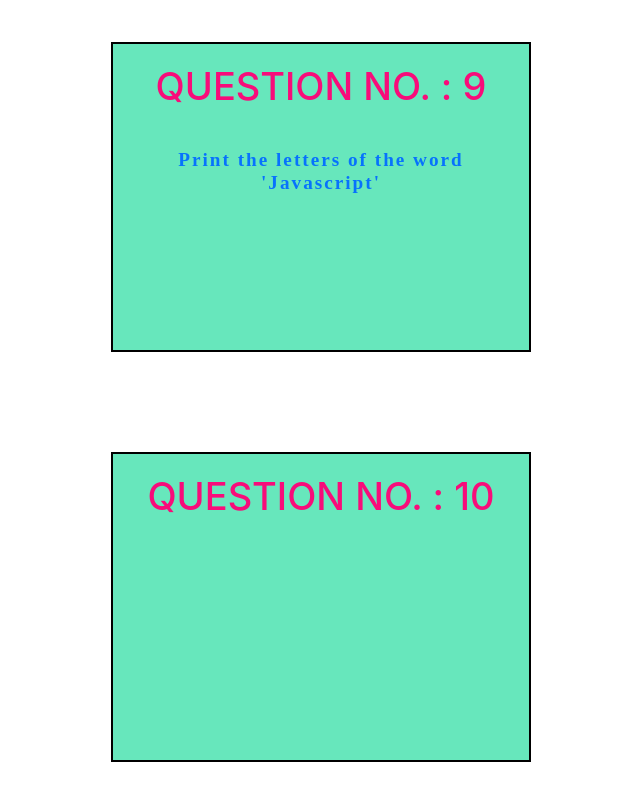
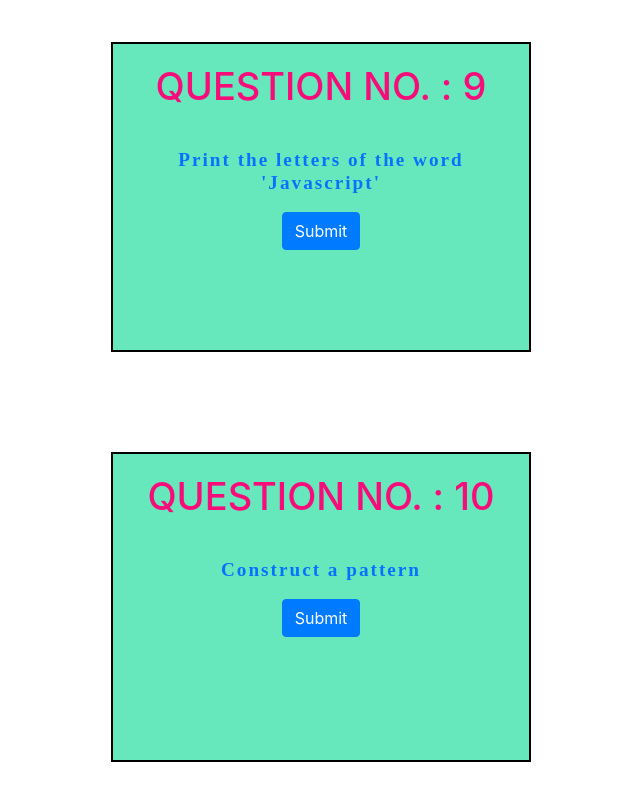
Before and after one commit to KrishnaVenu/Exercises-of-JS, a plain HTML site: page VCA 4/index.html in a window 1280 px wide. Shown: the part 3248-4048 px from the top of the page, without its empty margins (324-964 px from the left). Drawn offline with nearby package versions, Linux system fonts and the light colour scheme.

Commit message:
Update index.html

```diff
--- a/VCA 4/index.html
+++ b/VCA 4/index.html
@@ -39,7 +39,7 @@
   <div class="mywork">
     <h1>QUESTION NO. : 4</h1>
     <h4>Find the sum of squares of an array</h4>
-    <button type="check"id="button"onclick="sum_sq(array);"class="btn btn-primary">Check</button>
+    <button type="check"id="button"onclick="sum_sq();"class="btn btn-primary">Check</button>
   </div>
 </div>
 <div class="container">
@@ -82,12 +82,14 @@
     <div class="mywork">
       <h1>QUESTION NO. : 9</h1>
 <h4>Print the letters of the word 'Javascript'</h4>
+        <button type="submit"id="myBtn"class="btn btn-primary">Submit</button>
     </div>
   </div>
   <div class="container">
     <div class="mywork">
       <h1>QUESTION NO. : 10</h1>
-<h4></h4>
+<h4>Construct a pattern </h4>
+<button type="submit"id="myBtn2"class="btn btn-primary">Submit</button>
     </div>
   </div>
 <script src="https://code.jquery.com/jquery-3.4.1.slim.min.js" integrity="sha384-J6qa4849blE2+poT4WnyKhv5vZF5SrPo0iEjwBvKU7imGFAV0wwj1yYfoRSJoZ+n" crossorigin="anonymous"></script>
```
